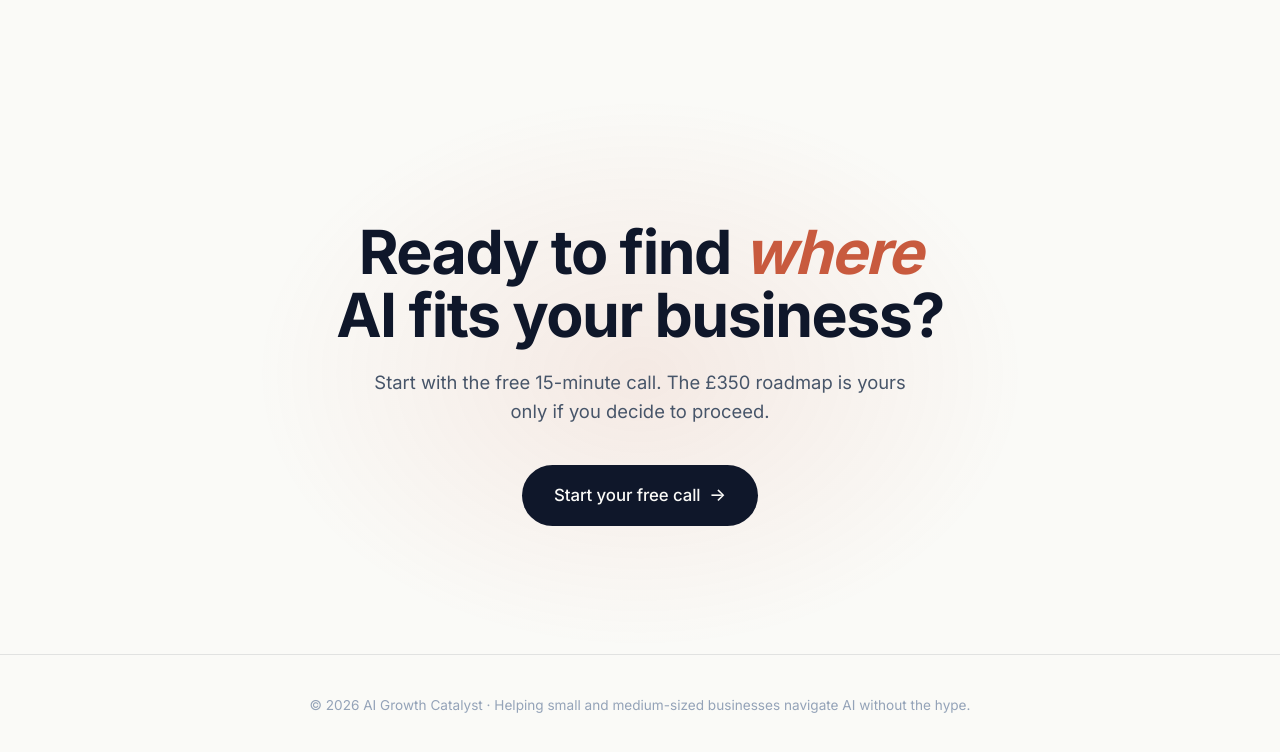
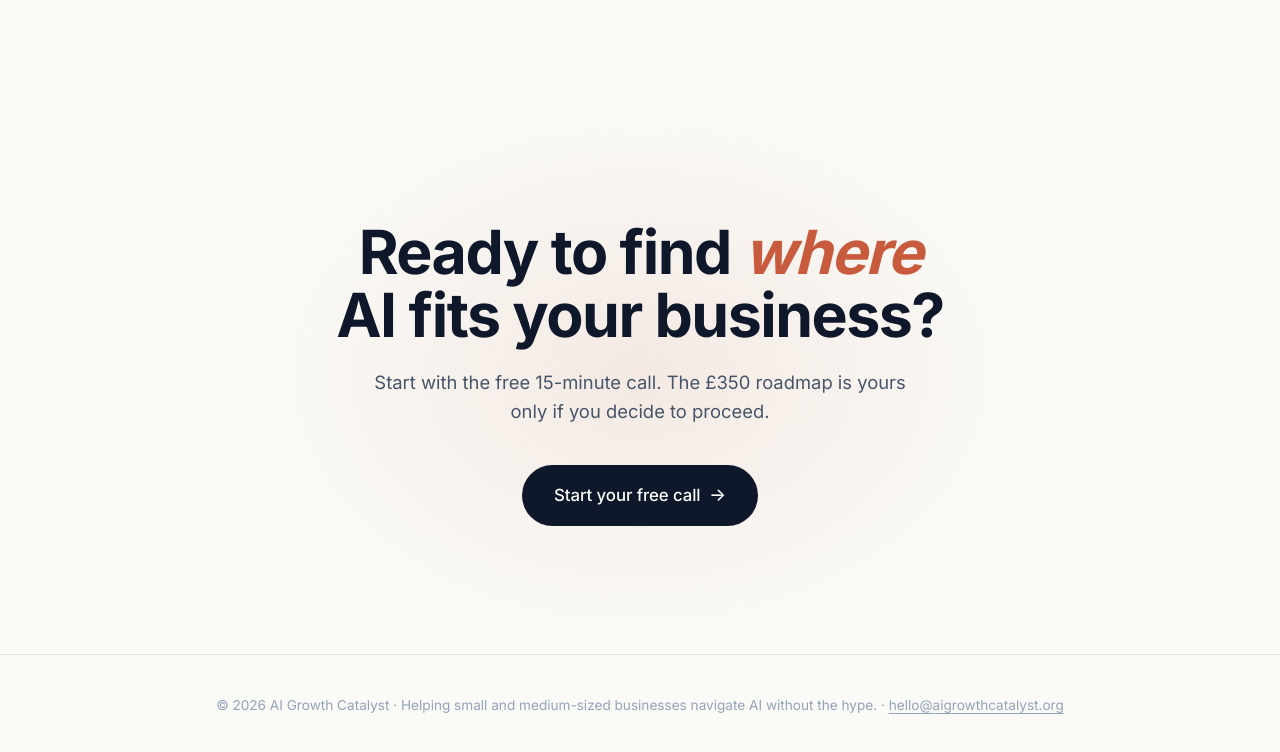
Before and after one commit to Jakes1988Doc/AI-discovery, a website: page index.html in a window 1280 px wide. Shown: the part 8012-8764 px from the top of the page. Drawn offline with Linux system fonts and the light colour scheme.

Commit message:
Update index.html

```diff
--- a/index.html
+++ b/index.html
@@ -1254,7 +1254,7 @@
 </section>
 
 <footer>
-  <p>© <span id="year"></span> AI Growth Catalyst · Helping small and medium-sized businesses navigate AI without the hype.</p>
+  <p>© <span id="year"></span> AI Growth Catalyst · Helping small and medium-sized businesses navigate AI without the hype. · <a href="mailto:hello@aigrowthcatalyst.org" style="color: inherit; text-decoration: underline; text-underline-offset: 3px;">hello@aigrowthcatalyst.org</a></p>
 </footer>
 
 <script>
```
